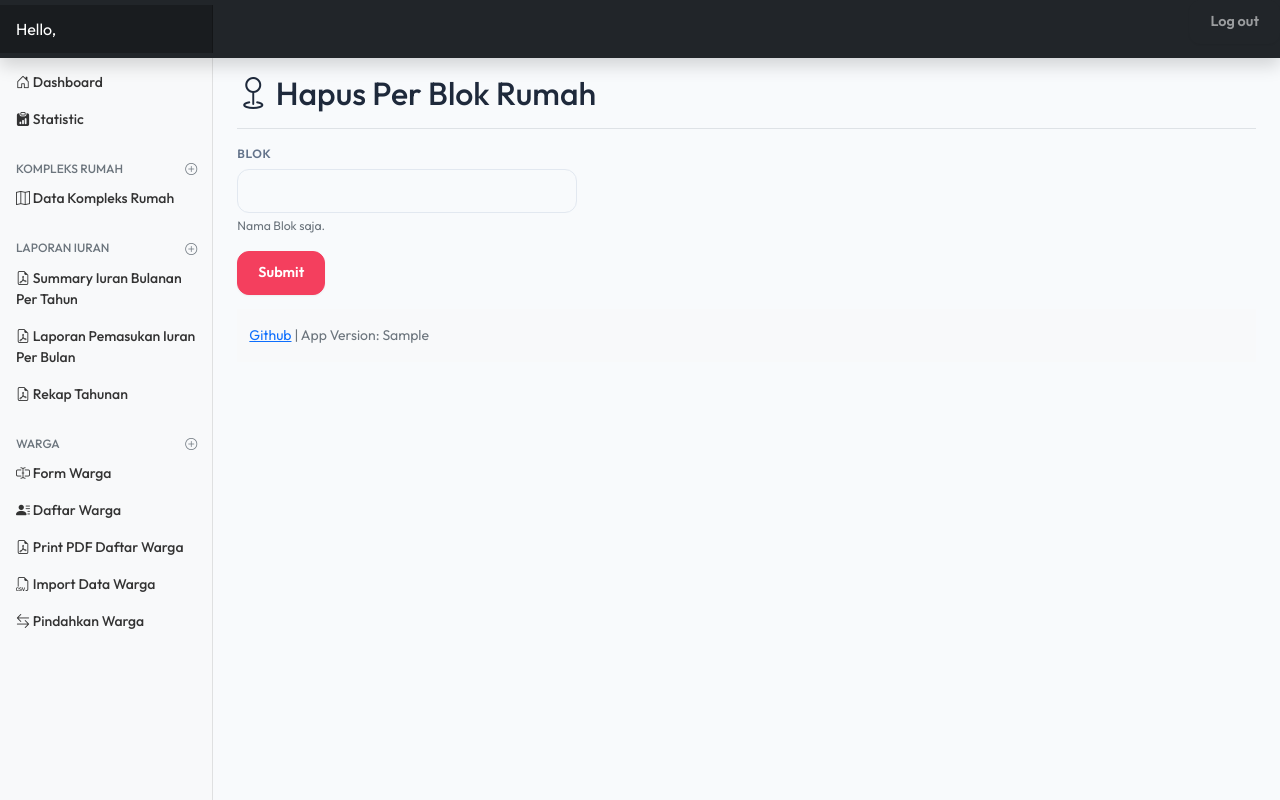
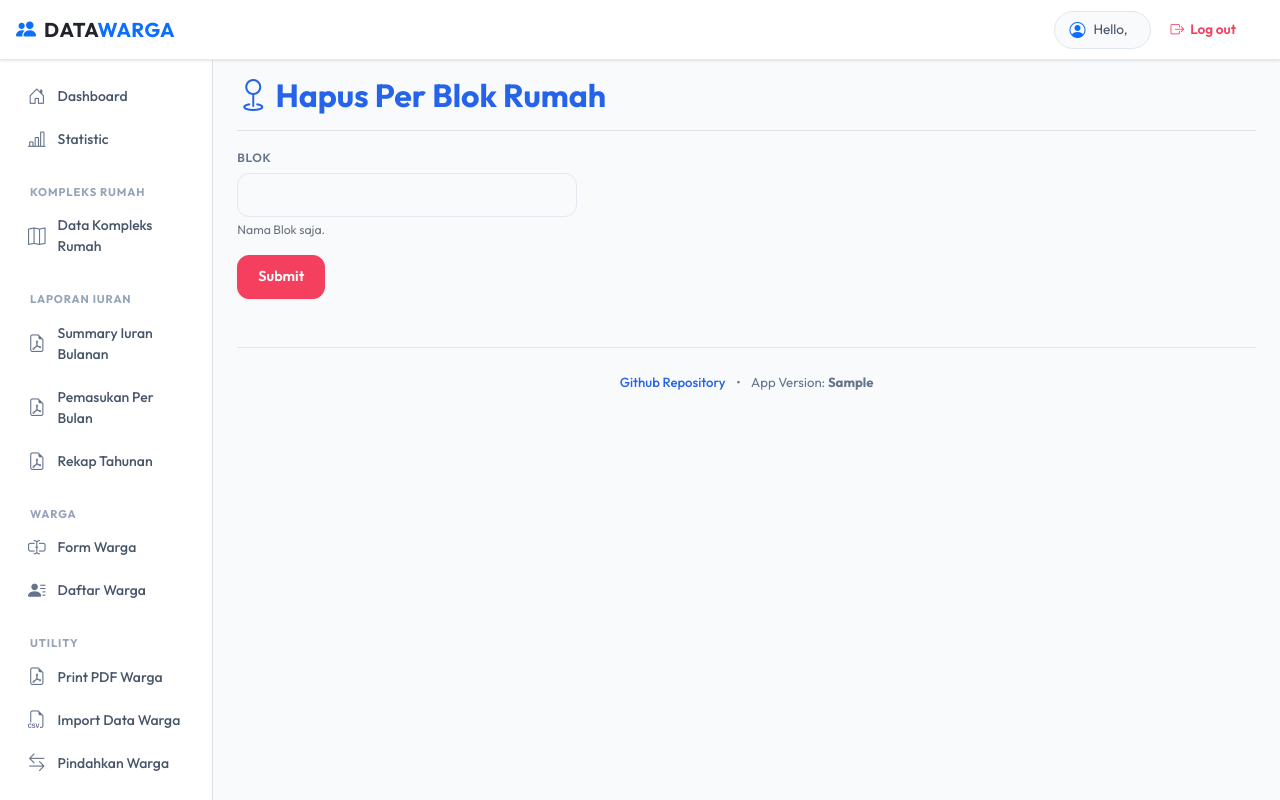
Before and after one commit to robertusnegoro/datawarga, a Django app: template datawarga/kependudukan/templates/delete_blok_form.html in a window 1280 px wide. Run offline with Django 4.2, Linux system fonts and the light colour scheme; the template is opened without the code that fills it: most values are stand-ins (such as "Sample title", 1, 10 or a date in 2020); some libraries are stand-ins or nearby versions.

Commit message:
feat(UI): Revamp the layout and menu

```diff
--- a/datawarga/kependudukan/static/dashboard/dashboard.css
+++ b/datawarga/kependudukan/static/dashboard/dashboard.css
@@ -13,87 +13,176 @@ body {
 }
 
 /*
- * Sidebar
+ * Sidebar & Layout
  */
 
 .sidebar {
   position: fixed;
   top: 0;
-  /* rtl:raw:
-  right: 0;
-  */
   bottom: 0;
-  /* rtl:remove */
   left: 0;
   z-index: 100; /* Behind the navbar */
-  padding: 48px 0 0; /* Height of navbar */
-  box-shadow: inset -1px 0 0 rgba(0, 0, 0, .1);
+  padding: 60px 0 0; /* Height of navbar */
+  box-shadow: none;
+  background-color: #ffffff !important;
+  border-right: 1px solid #e2e8f0;
 }
 
 @media (max-width: 767.98px) {
   .sidebar {
-    top: 5rem;
+    top: 60px;
+    z-index: 1020;
+    box-shadow: 0 10px 15px -3px rgba(0, 0, 0, 0.05) !important;
   }
 }
 
 .sidebar-sticky {
-  height: calc(100vh - 48px);
+  height: calc(100vh - 60px);
   overflow-x: hidden;
   overflow-y: auto; /* Scrollable contents if viewport is shorter than content. */
+  padding: 20px 14px;
+}
+
+.sidebar .nav-item {
+  margin-bottom: 2px;
 }
 
 .sidebar .nav-link {
   font-weight: 500;
-  color: #333;
+  font-size: 0.875rem;
+  color: #475569 !important;
+  padding: 10px 14px !important;
+  border-radius: 10px;
+  display: flex;
+  align-items: center;
+  gap: 12px;
+  transition: all 0.2s ease-in-out;
 }
 
-.sidebar .nav-link .feather {
-  margin-right: 4px;
-  color: #727272;
+.sidebar .nav-link i {
+  font-size: 1.1rem;
+  color: #64748b;
+  transition: all 0.2s ease-in-out;
+  display: inline-flex;
+  align-items: center;
 }
 
-.sidebar .nav-link.active {
-  color: #2470dc;
+.sidebar .nav-link:hover {
+  background-color: #f1f5f9;
+  color: #0f172a !important;
+  text-decoration: none;
 }
 
-.sidebar .nav-link:hover .feather,
-.sidebar .nav-link.active .feather {
-  color: inherit;
+.sidebar .nav-link:hover i {
+  color: #0f172a;
+}
+
+/* Active sidebar item styling */
+.sidebar .nav-link.active {
+  background-color: #eff6ff !important;
+  color: #2563eb !important;
+  font-weight: 600;
+}
+
+.sidebar .nav-link.active i {
+  color: #2563eb !important;
 }
 
 .sidebar-heading {
-  font-size: .75rem;
+  font-size: 0.7rem !important;
+  font-weight: 700 !important;
+  letter-spacing: 0.08em;
+  text-transform: uppercase;
+  color: #94a3b8 !important;
+  margin-top: 24px !important;
+  margin-bottom: 6px !important;
+  padding-left: 14px;
 }
 
 /*
  * Navbar
  */
 
-.navbar-brand {
-  padding-top: .75rem;
-  padding-bottom: .75rem;
-  background-color: rgba(0, 0, 0, .25);
-  box-shadow: inset -1px 0 0 rgba(0, 0, 0, .25);
+header.navbar {
+  height: 60px;
+  border-bottom: 1px solid #e2e8f0 !important;
+  background-color: #ffffff !important;
+  box-shadow: 0 1px 3px 0 rgba(0, 0, 0, 0.05), 0 1px 2px 0 rgba(0, 0, 0, 0.06) !important;
+  z-index: 1010;
 }
 
-.navbar .navbar-toggler {
-  top: .25rem;
-  right: 1rem;
+header.navbar .navbar-brand {
+  background-color: transparent !important;
+  box-shadow: none !important;
+  padding: 0 !important;
 }
 
-.navbar .form-control {
-  padding: .75rem 1rem;
+header.navbar .logo-text {
+  font-size: 1.25rem;
+  letter-spacing: 0.02em;
 }
 
-.form-control-dark {
-  color: #fff;
-  background-color: rgba(255, 255, 255, .1);
-  border-color: rgba(255, 255, 255, .1);
+/* User profile widget in header */
+.user-name-badge {
+  background-color: #f8fafc;
+  border: 1px solid #e2e8f0;
+  padding: 6px 14px;
+  border-radius: 9999px;
+  font-size: 0.85rem;
+  color: #475569;
+  display: inline-flex;
+  align-items: center;
+  gap: 8px;
 }
 
-.form-control-dark:focus {
-  border-color: transparent;
-  box-shadow: 0 0 0 3px rgba(255, 255, 255, .25);
+.user-name-badge i {
+  font-size: 1rem;
+}
+
+.logout-btn {
+  background: transparent;
+  border: none;
+  color: #f43f5e;
+  font-weight: 600;
+  font-size: 0.85rem;
+  padding: 6px 12px;
+  border-radius: 9999px;
+  display: inline-flex;
+  align-items: center;
+  gap: 6px;
+  transition: all 0.2s ease;
+  cursor: pointer;
+}
+
+.logout-btn:hover {
+  background-color: #fff1f2;
+  color: #e11d48;
+  text-decoration: none;
+}
+
+/* Footer styling */
+.footer {
+  border-top: 1px solid #e2e8f0;
+  background-color: transparent !important;
+  margin-top: 48px !important;
+  padding: 24px 0 !important;
+}
+
+.footer span {
+  font-size: 0.825rem;
+  color: #64748b !important;
+}
+
+.footer a {
+  color: #2563eb;
+  text-decoration: none;
+  font-weight: 500;
+  transition: color 0.2s ease;
+}
+
+.footer a:hover {
+  color: #1d4ed8;
+  text-decoration: underline;
 }
 
 /*
--- a/datawarga/kependudukan/templates/base.html
+++ b/datawarga/kependudukan/templates/base.html
@@ -1,93 +1,99 @@
 {% load static %}
-<html>
+<!DOCTYPE html>
+<html lang="id">
     <head>
         <meta charset="utf-8">
         <meta name="viewport" content="width=device-width, initial-scale=1">
         <title>DataWarga | {% block title %}{% endblock %}</title>
+
+        <!-- Preconnect Google Fonts -->
+        <link rel="preconnect" href="https://fonts.googleapis.com">
+        <link rel="preconnect" href="https://fonts.gstatic.com" crossorigin>
+        <link href="https://fonts.googleapis.com/css2?family=Outfit:wght@300;400;500;600;700&display=swap" rel="stylesheet">
+
         <link href='{% static "dashboard/css/bootstrap.min.css" %}' rel="stylesheet">
-        <link href='{% static "dashboard/dashboard.css" %}?v=2' rel="stylesheet">
+        <link href='{% static "dashboard/dashboard.css" %}?v=3' rel="stylesheet">
         <link rel="stylesheet" href="https://cdn.jsdelivr.net/npm/bootstrap-icons@1.10.3/font/bootstrap-icons.css">
         <link href="https://cdnjs.cloudflare.com/ajax/libs/bootstrap-datepicker/1.9.0/css/bootstrap-datepicker.min.css" rel="stylesheet">
     </head>
     <body>
-        <header class="navbar navbar-dark sticky-top bg-dark flex-md-nowrap p-0 shadow">
-            <a class="navbar-brand col-md-3 col-lg-2 me-0 px-3 fs-6" href="#">Hello, {{request.user.username}}</a>
-            <button class="navbar-toggler position-absolute d-md-none collapsed" type="button" data-bs-toggle="collapse" data-bs-target="#sidebarMenu" aria-controls="sidebarMenu" aria-expanded="false" aria-label="Toggle navigation">
+        <header class="navbar navbar-expand-md navbar-light sticky-top bg-white border-bottom py-2 px-3 shadow-sm flex-md-nowrap p-0">
+            <a class="navbar-brand col-md-3 col-lg-2 me-0 px-3 fs-5 d-flex align-items-center gap-2" href="{% url 'kependudukan:dashboardWarga' %}">
+                <i class="bi bi-people-fill text-primary"></i>
+                <span class="fw-bold text-dark logo-text">DATA<span class="text-primary">WARGA</span></span>
+            </a>
+
+            <button class="navbar-toggler position-absolute d-md-none collapsed border-0" type="button" data-bs-toggle="collapse" data-bs-target="#sidebarMenu" aria-controls="sidebarMenu" aria-expanded="false" aria-label="Toggle navigation">
                 <span class="navbar-toggler-icon"></span>
             </button>
-        <div class="navbar-nav">
-            <div class="nav-item text-nowrap">
-                <form method="post" action="{% url 'logout' %}">
-                    {% csrf_token %}
-                    <button class="nav-link px-3 d-sm-none d-md-block d-none d-sm-block btn btn-link">Log out</button>
-                </form>
+
+            <div class="navbar-nav ms-auto px-3 d-none d-md-flex align-items-center gap-3">
+                <div class="user-pill d-flex align-items-center gap-2">
+                    <span class="user-name-badge">
+                        <i class="bi bi-person-circle text-primary"></i> Hello, <strong>{{request.user.username}}</strong>
+                    </span>
+                    <form method="post" action="{% url 'logout' %}" class="m-0">
+                        {% csrf_token %}
+                        <button type="submit" class="logout-btn">
+                            <i class="bi bi-box-arrow-right"></i> Log out
+                        </button>
+                    </form>
+                </div>
             </div>
-        </div>
         </header>
 
         <div class="container-fluid">
             <div class="row">
-                <nav id="sidebarMenu" class="col-md-3 col-lg-2 d-md-block bg-light sidebar collapse">
+                <nav id="sidebarMenu" class="col-md-3 col-lg-2 d-md-block bg-white sidebar collapse border-end">
                     <div class="position-sticky pt-3 sidebar-sticky">
                         <ul class="nav flex-column">
                             <li class="nav-item">
-                                <a class="nav-link" href="{% url 'kependudukan:dashboardWarga' %}">
-                                    <span class="align-text-bottom"></span>
+                                <a class="nav-link {% if request.resolver_match.url_name == 'dashboardWarga' %}active{% endif %}" href="{% url 'kependudukan:dashboardWarga' %}">
                                     <i class="bi bi-house-door"></i> Dashboard
                                 </a>
                             </li>
                             <li class="nav-item">
-                                <a class="nav-link" href="{% url 'kependudukan:statisticWarga' %}">
-                                    <span class="align-text-bottom"></span>
-                                    <i class="bi bi-clipboard-data-fill"></i> Statistic
+                                <a class="nav-link {% if request.resolver_match.url_name == 'statisticWarga' %}active{% endif %}" href="{% url 'kependudukan:statisticWarga' %}">
+                                    <i class="bi bi-bar-chart-line"></i> Statistic
                                 </a>
                             </li>
                         </ul>
 
                         <h6 class="sidebar-heading d-flex justify-content-between align-items-center px-3 mt-4 mb-1 text-muted text-uppercase">
                             <span>Kompleks Rumah</span>
-                            <a class="link-secondary" href="#" aria-label="warga">
-                                <i class="align-text-bottom bi-plus-circle"></i>
-                            </a>
                         </h6>
                         <ul class="nav flex-column">
                             {% if request.user.is_superuser %}
                             <li class="nav-item">
-                                <a class="nav-link" href="{% url 'kependudukan:kompleksForm' %}">
-                                    <span class="align-text-bottom"></span>
-                                    <i class="bi bi-geo"></i> </i> Form Kompleks Rumah
+                                <a class="nav-link {% if request.resolver_match.url_name == 'kompleksForm' %}active{% endif %}" href="{% url 'kependudukan:kompleksForm' %}">
+                                    <i class="bi bi-geo"></i> Form Kompleks Rumah
                                 </a>
                             </li>
                             {% endif %}
                             <li class="nav-item">
-                                <a class="nav-link" href="{% url 'kependudukan:listKompleksView' %}">
-                                    <span class="align-text-bottom"></span>
-                                    <i class="bi bi-map"></i> </i> Data Kompleks Rumah
+                                <a class="nav-link {% if request.resolver_match.url_name == 'listKompleksView' or request.resolver_match.url_name == 'detailKompleks' %}active{% endif %}" href="{% url 'kependudukan:listKompleksView' %}">
+                                    <i class="bi bi-map"></i> Data Kompleks Rumah
                                 </a>
                             </li>
                         </ul>
 
                         <h6 class="sidebar-heading d-flex justify-content-between align-items-center px-3 mt-4 mb-1 text-muted text-uppercase">
                             <span>Laporan Iuran</span>
-                            <a class="link-secondary" href="#" aria-label="warga">
-                                <i class="align-text-bottom bi-plus-circle"></i>
-                            </a>
                         </h6>
                         <ul class="nav flex-column">
                             <li class="nav-item">
                                 {% now "Y" as current_year %}
-                                <a class="nav-link" href="{% url 'kependudukan:pdfReportIuranBulanan' year=current_year %}">
-                                    <span class="align-text-bottom"></span>
-                                    <i class="bi bi-file-earmark-pdf"></i> Summary Iuran Bulanan Per Tahun
+                                <a class="nav-link {% if request.resolver_match.url_name == 'pdfReportIuranBulanan' or request.resolver_match.url_name == 'pdfReportIuranBulananForm' %}active{% endif %}" href="{% url 'kependudukan:pdfReportIuranBulanan' year=current_year %}">
+                                    <i class="bi bi-file-earmark-pdf"></i> Summary Iuran Bulanan
                                 </a>
                             </li>
                             <li class="nav-item">
-                                <a class="nav-link" href="{% url 'kependudukan:iuranIncomeStatementReportForm' %}">
-                                    <span class="align-text-bottom"></span>
-                                    <i class="bi bi-file-earmark-pdf"></i> Laporan Pemasukan Iuran Per Bulan
+                                <a class="nav-link {% if request.resolver_match.url_name == 'iuranIncomeStatementReportForm' %}active{% endif %}" href="{% url 'kependudukan:iuranIncomeStatementReportForm' %}">
+                                    <i class="bi bi-file-earmark-pdf"></i> Pemasukan Per Bulan
                                 </a>
-                                <a class="nav-link" href="{% url 'kependudukan:iuranYearly' %}">
-                                    <span class="align-text-bottom"></span>
+                            </li>
+                            <li class="nav-item">
+                                <a class="nav-link {% if request.resolver_match.url_name == 'iuranYearly' %}active{% endif %}" href="{% url 'kependudukan:iuranYearly' %}">
                                     <i class="bi bi-file-earmark-pdf"></i> Rekap Tahunan
                                 </a>
                             </li>
@@ -95,71 +101,74 @@
 
                         <h6 class="sidebar-heading d-flex justify-content-between align-items-center px-3 mt-4 mb-1 text-muted text-uppercase">
                             <span>Warga</span>
-                            <a class="link-secondary" href="#" aria-label="warga">
-                                <i class="align-text-bottom bi-plus-circle"></i>
-                            </a>
                         </h6>
                         <ul class="nav flex-column">
                             <li class="nav-item">
-                                <a class="nav-link" href="{% url 'kependudukan:formWarga' 0 %}">
-                                    <span class="align-text-bottom"></span>
-                                    <i class="bi bi-input-cursor-text"></i> </i>Form Warga
+                                <a class="nav-link {% if request.resolver_match.url_name == 'formWarga' or request.resolver_match.url_name == 'formWargaRumah' %}active{% endif %}" href="{% url 'kependudukan:formWarga' 0 %}">
+                                    <i class="bi bi-input-cursor-text"></i> Form Warga
                                 </a>
                             </li>
                             <li class="nav-item">
-                                <a class="nav-link" href="{% url 'kependudukan:listWargaView' %}">
-                                    <span class="align-text-bottom"></span>
+                                <a class="nav-link {% if request.resolver_match.url_name == 'listWargaView' %}active{% endif %}" href="{% url 'kependudukan:listWargaView' %}">
                                     <i class="bi bi-person-lines-fill"></i> Daftar Warga
                                 </a>
                             </li>
                         </ul>
 
+                        <h6 class="sidebar-heading d-flex justify-content-between align-items-center px-3 mt-4 mb-1 text-muted text-uppercase">
+                            <span>Utility</span>
+                        </h6>
                         <ul class="nav flex-column">
                             <li class="nav-item">
-                                <a class="nav-link" href="{% url 'kependudukan:formWargaReport' %}">
-                                    <span class="align-text-bottom"></span>
-                                    <i class="bi bi-file-earmark-pdf"></i> Print PDF Daftar Warga
+                                <a class="nav-link {% if request.resolver_match.url_name == 'formWargaReport' %}active{% endif %}" href="{% url 'kependudukan:formWargaReport' %}">
+                                    <i class="bi bi-file-earmark-pdf"></i> Print PDF Warga
                                 </a>
                             </li>
                             <li class="nav-item">
-                                <a class="nav-link" href="{% url 'kependudukan:utilImportWarga' %}">
-                                    <span class="align-text-bottom"></span>
+                                <a class="nav-link {% if request.resolver_match.url_name == 'utilImportWarga' %}active{% endif %}" href="{% url 'kependudukan:utilImportWarga' %}">
                                     <i class="bi bi-filetype-csv"></i> Import Data Warga
                                 </a>
                             </li>
                             <li class="nav-item">
-                                <a class="nav-link" href="{% url 'kependudukan:utilAssignWargaRumah' %}">
-                                    <span class="align-text-bottom"></span>
+                                <a class="nav-link {% if request.resolver_match.url_name == 'utilAssignWargaRumah' %}active{% endif %}" href="{% url 'kependudukan:utilAssignWargaRumah' %}">
                                     <i class="bi bi-arrow-left-right"></i> Pindahkan Warga
                                 </a>
                             </li>
-                            <li class="nav-item d-sm-none">
-                                <form method="post" action="{% url 'logout' %}">
+
+                            <!-- Mobile-only logout button -->
+                            <li class="nav-item d-md-none mt-3 border-top pt-3">
+                                <div class="px-3 mb-2 small text-muted">
+                                    <i class="bi bi-person-circle"></i> {{request.user.username}}
+                                </div>
+                                <form method="post" action="{% url 'logout' %}" class="px-3">
                                     {% csrf_token %}
-                                    <button class="btn">
-                                        <span class="align-text-bottom"></span>
-                                        <i class="bi bi-plug-fill"></i> Logout
+                                    <button type="submit" class="btn btn-outline-danger w-100 d-flex align-items-center justify-content-center gap-2">
+                                        <i class="bi bi-box-arrow-right"></i> Log out
                                     </button>
                                 </form>
                             </li>
                         </ul>
                     </div>
                 </nav>
+
                 <main class="col-md-9 ms-sm-auto col-lg-10 px-md-4">
                     <div class="d-flex justify-content-between flex-wrap flex-md-nowrap align-items-center pt-3 pb-2 mb-3 border-bottom">
-                        <h1 class="h2">{% block pagetitle %}{% endblock %}</h1>
+                        <h1 class="h2 text-indigo fw-bold">{% block pagetitle %}{% endblock %}</h1>
                     </div>
                     {% block content %}{% endblock %}
-                    <div class="footer mt-auto py-3 bg-light">
-                        <div class="container">
-                          <span class="text-muted"><a href="https://github.com/robertusnegoro">Github</a> | App Version: {{ app_version }}</span>
+
+                    <footer class="footer mt-auto py-3 bg-light">
+                        <div class="container text-center">
+                          <span>
+                              <a href="https://github.com/robertusnegoro" target="_blank" rel="noopener noreferrer">Github Repository</a>
+                              <span class="mx-2 text-muted">•</span>
+                              App Version: <strong>{{ app_version }}</strong>
+                          </span>
                         </div>
-                    </div>
+                    </footer>
                 </main>
-
             </div>
         </div>
-
 
         <script src='{% static "dashboard/js/bootstrap.bundle.min.js" %}' crossorigin="anonymous"></script>
         <script src="https://ajax.googleapis.com/ajax/libs/jquery/3.7.1/jquery.min.js"></script>
```
